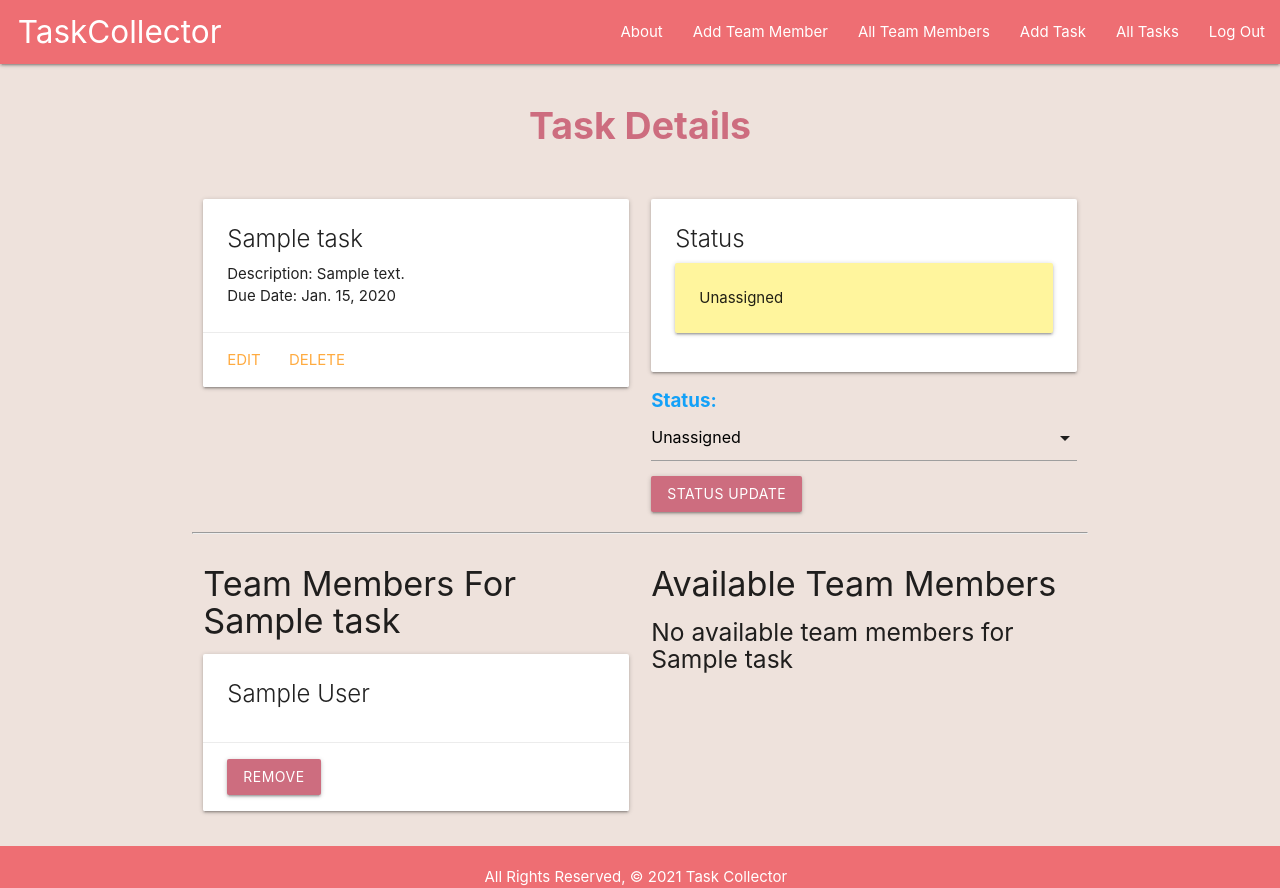
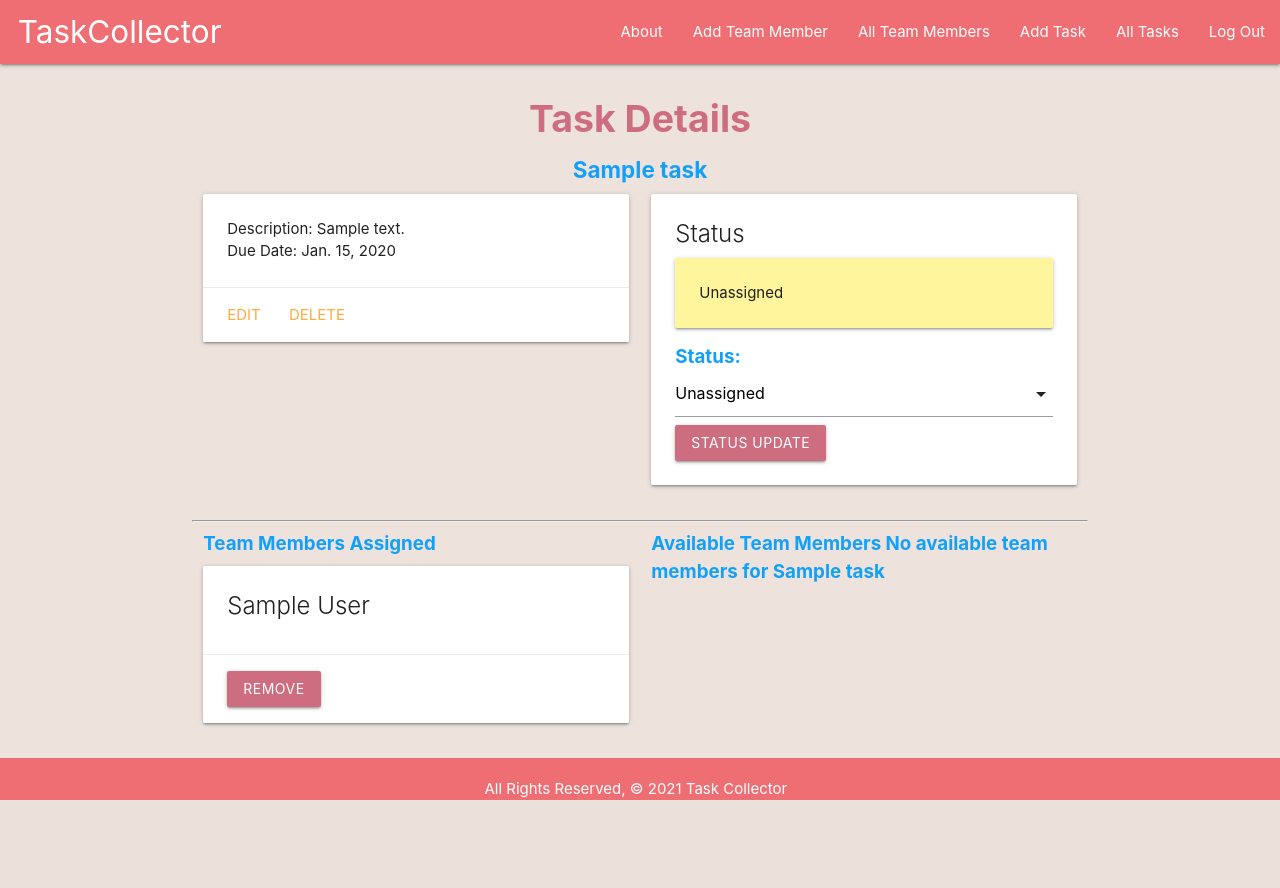
Before and after one commit to jcos201/Django-Task-Collector, a Django app: page /tasks/1/ in a window 1280 px wide. After the commit the page ends 800 px from the top, so only its background shows below. Run offline with Django 3.2, Linux system fonts and the light colour scheme; a user stored in the database is signed in; tables that the repository leaves empty hold one stand-in row (values such as "Sample post").

Commit message:
Updates Team/Task detail styling

```diff
--- a/main_app/static/css/style.css
+++ b/main_app/static/css/style.css
@@ -22,6 +22,8 @@ footer {
   text-align: center;
 }
 
+
+
 label {
   font-size: 1.25rem;
   color: var(--secondary-color);
@@ -40,6 +42,12 @@ label {
   flex-direction: column;
   justify-content: center;
   align-items: center;
+}
+
+.topLabel {
+  font-size: 1.5rem;
+  color: var(--secondary-color);
+  font-weight: bold;
 }
 
 .btn {
@@ -87,6 +95,26 @@ label {
   padding-top: 60px;
 }
 
+.detailsTop{
+  margin: 5px 0;
+}
+
+.photo {
+  max-height: 300px;
+}
+
+.U {
+  background-color: #fff59d;
+}
+
+.N {
+  background-color: #ffcdd2;
+}
+
+.F {
+  background-color: #b9f6ca;
+}
+
 @media (max-width: 900px) {
   .blurb {
     flex-direction: column;
@@ -105,14 +133,35 @@ label {
     padding-right: 0;
   }
 
+  .card-content {
+    padding: 10px !important;
+  }
+
+  .card-action {
+    padding: 10px !important;
+  }
+
+  .card-panel {
+    padding: 10px !important;
+  }
 }
 
 @media (max-width: 600px) {
+  .card-title {
+    font-size: 1.25rem;
+  }
+  blockquote {
+    padding-left: 1rem;
+  }
+
   .pageTop {
     padding-top: 57px;
   }
   .label {
     font-size: 1.1rem;
   }
+  .btn {
+    padding: 0 6px;
+  }
 
 }
--- a/main_app/templates/tasks/detail.html
+++ b/main_app/templates/tasks/detail.html
@@ -1,13 +1,12 @@
 {% extends 'base.html' %}
 {% block content %}
 
-<p class="headline pageTop">Task Details</p>
-
+<p class="headline pageTop detailsTop">Task Details</p>
+<div class="topLabel center">{{ task.name }}</div>
 <div class="row">
     <div class="col s6">
         <div class="card">
             <div class="card-content">
-                <span class="card-title">{{ task.name }}</span>
                 <p>Description: {{ task.description }}</p>
                 <p>Due Date: {{ task.due_date }}</p>
             </div>
@@ -21,26 +20,22 @@
         <div class="card">
             <div class="card-content">
                 <span class="card-title">Status</span>
-                {% if task.status_set.first.status == 'U' %}
-                <div class="card-panel yellow lighten-3">{{ task.status_set.first.get_status_display }}</div>
-                {% elif task.status_set.first.status == 'N' %}
-                <div class="card-panel red darken-2">{{ task.status_set.first.get_status_display }}</div>
-                {% else %}
-                <div class="card-panel green">{{ task.status_set.first.get_status_display }}</div>
-                {% endif %}
+                <div class="card-panel {{task.status_set.first.status}}">{{ task.status_set.first.get_status_display }}</div>
+                <form action="{% url 'status_update' task.id %}" method="post">
+                    {% csrf_token %}
+
+                    {{ status_form.as_p }}
+
+                    <input type="submit" value="Status Update" class="btn">
+                </form>
             </div>
         </div>
-        <form action="{% url 'status_update' task.id %}" method="post">
-            {% csrf_token %}
-            {{ status_form.as_p }}
-            <input type="submit" value="Status Update" class="btn">
-        </form>
     </div>
 </div>
 <hr>
 <div class="row">
     <div class="col s6">
-        <h4>Team Members For {{ task.name }}</h4>
+        <label>Team Members Assigned</label>
         {% if task.team_members.count %}
             {% for member in task.team_members.all %}
             <div class="card">
@@ -58,11 +53,11 @@
             </div>
             {% endfor %}
         {% else %}
-        <h7>{{ task.name }} has no team members assigned.</h7>
+        <label>{{ task.name }} has no team members assigned.</label>
         {% endif %}
     </div>
     <div class="col s6">
-        <h4>Available Team Members</h4>
+        <label>Available Team Members</label>
         {% if available_team_members.count %}
             {% for member in available_team_members %}
                 <div class="card">
@@ -81,7 +76,7 @@
                 </div>
             {% endfor %}
         {% else %}
-            <h5>No available team members for {{task.name}}</h5>
+            <label>No available team members for {{task.name}}</label>
         {% endif %}
     </div>
 </div>
--- a/main_app/templates/tasks/index.html
+++ b/main_app/templates/tasks/index.html
@@ -16,7 +16,7 @@
     <div class="card">
         <a href="{% url 'detail' task.id %}">
 
-            <div class="card-content">
+            <div class="card-content {{task.status_set.first.status}}">
                 <span class="card-title">{{ task.name }}</span>
                 <p>Description: {{ task.description }} <span class="right">Due Date: {{ task.due_date }}</span></p>
                 <p>Status: {{ task.status_set.first.get_status_display }}</p>
```
Also changed, not shown: main_app/templates/main_app/team_member_detail.html (+23 -23 lines), main_app/static/js/script.js (line endings or trailing spaces).
